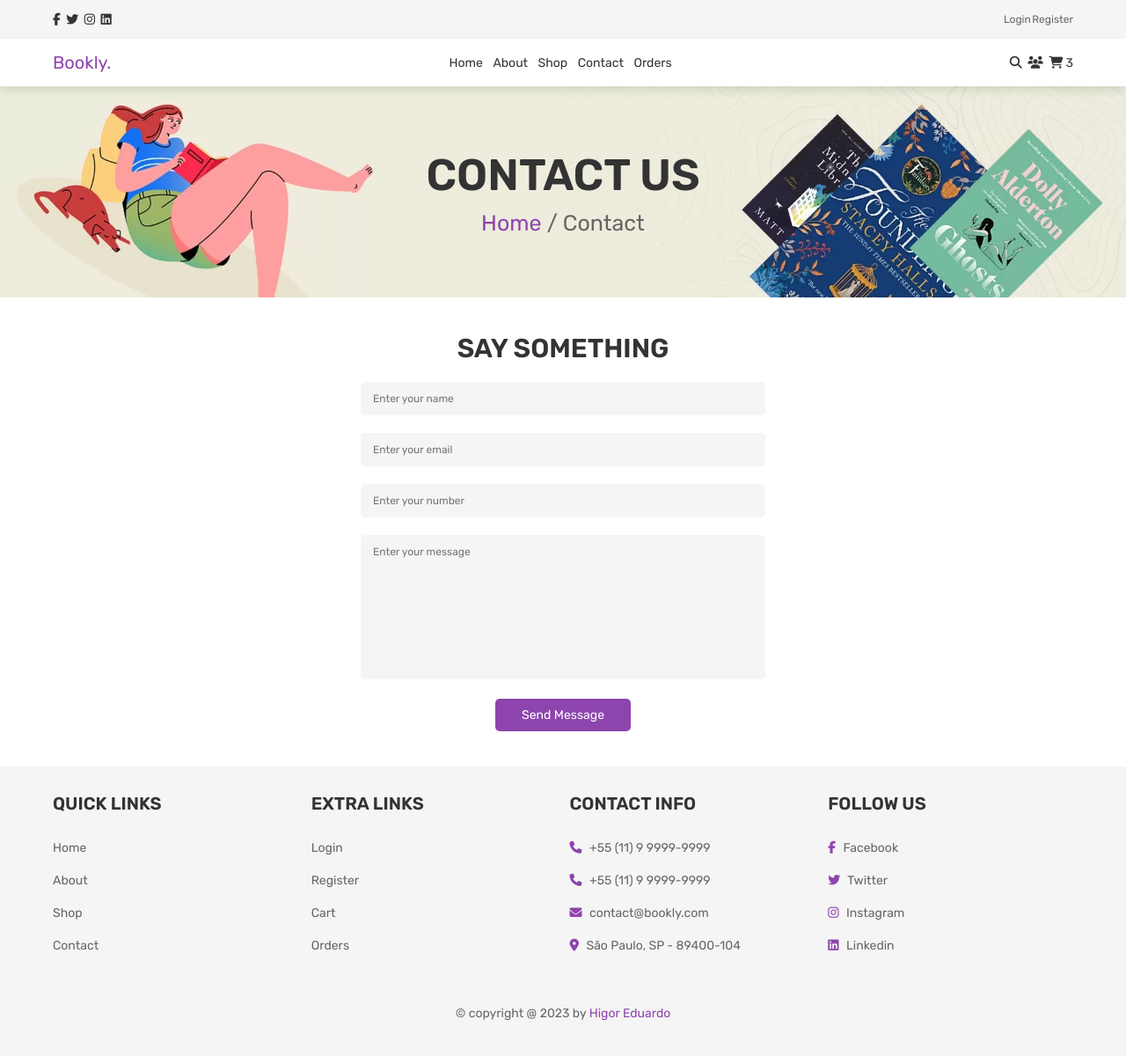
After one commit to higoreduardodocs/php-application, a PHP site: page /contact.php in a window 1280 px wide. The commit adds this page. Shown: the whole page at 88% size. Run offline with PHP 8.4, Linux system fonts and the light colour scheme; the visitor is signed in with stand-in values (Sample User, id 1).

Commit message:
:sparkles: Feat: Create contact page

```diff
--- a/public/admin/messages.php
+++ b/public/admin/messages.php
@@ -43,7 +43,7 @@ if (isset($_GET['delete'])) {
       <p>Name: <span><?php echo $fetch_message['name']; ?></span></p>
       <p>Number: <span><?php echo $fetch_message['number']; ?></span></p>
       <p>Email: <span><?php echo $fetch_message['email']; ?></span></p>
-      <p>Message: <span><?php echo $fetch_message['mesage']; ?></span></p>
+      <p>Message: <span><?php echo $fetch_message['message']; ?></span></p>
       <a href="./messages.php?delete=<?php echo $fetch_message['id']; ?>" onclick="return confirm('Delete this message?');" class="btn red">Delete</a>
    </div>
     <?php
--- /dev/null
+++ b/public/contact.php
@@ -0,0 +1,59 @@
+<?php
+
+include './config.php';
+session_start();
+
+if(isset($_POST['send'])){
+  $user_id = $_SESSION['user_id'];
+  if (!isset($user_id)) {
+    header('location:./login.php');
+  }
+
+  $name = mysqli_real_escape_string($conn, $_POST['name']);
+  $email = mysqli_real_escape_string($conn, $_POST['email']);
+  $number = $_POST['number'];
+  $msg = mysqli_real_escape_string($conn, $_POST['message']);
+
+  $select_message = mysqli_query($conn, "SELECT * FROM `message` WHERE name = '$name' AND email = '$email' AND number = '$number' AND message = '$msg'") or die('query failed');
+
+  if(mysqli_num_rows($select_message) > 0){
+    $message[] = 'Message sent already!';
+  }else{
+    mysqli_query($conn, "INSERT INTO `message`(user_id, name, email, number, message) VALUES('$user_id', '$name', '$email', '$number', '$msg')") or die('query failed');
+    $message[] = 'Message sent successfully!';
+  }
+}
+
+?>
+<!DOCTYPE html>
+<html lang="en">
+<head>
+  <meta charset="UTF-8">
+  <meta name="viewport" content="width=device-width, initial-scale=1.0">
+  <title>Contact</title>
+  <link rel="stylesheet" href="https://cdnjs.cloudflare.com/ajax/libs/font-awesome/6.5.1/css/all.min.css">
+  <link rel="stylesheet" href="./css/style.css">
+</head>
+<body>
+  <?php include './header.php'; ?>
+
+  <div class="heading">
+    <h3>Contact us</h3>
+    <p><a href="./index.php">Home</a> / Contact</p>
+  </div>
+
+  <section class="contact form-container">
+    <form method="post">
+      <h3>Say something</h3>
+      <input type="text" name="name" required placeholder="Enter your name" class="box" />
+      <input type="email" name="email" required placeholder="Enter your email" class="box" />
+      <input type="number" name="number" required placeholder="Enter your number" class="box" />
+      <textarea name="message" cols="30" rows="10" class="box" placeholder="Enter your message" required></textarea>
+      <input type="submit" value="Send message" name="send" class="btn purple" />
+    </form>
+  </section>
+
+  <?php include './footer.php'; ?>
+  <script src="./js/script.js"></script>
+</body>
+</html>
--- a/public/css/style.css
+++ b/public/css/style.css
@@ -48,6 +48,10 @@ body {
 
 *::webkit-scrollbar-thumb {
   background-color: var(--purple);
+}
+
+textarea {
+  resize: none;
 }
 
 /* HELPERS */
```
